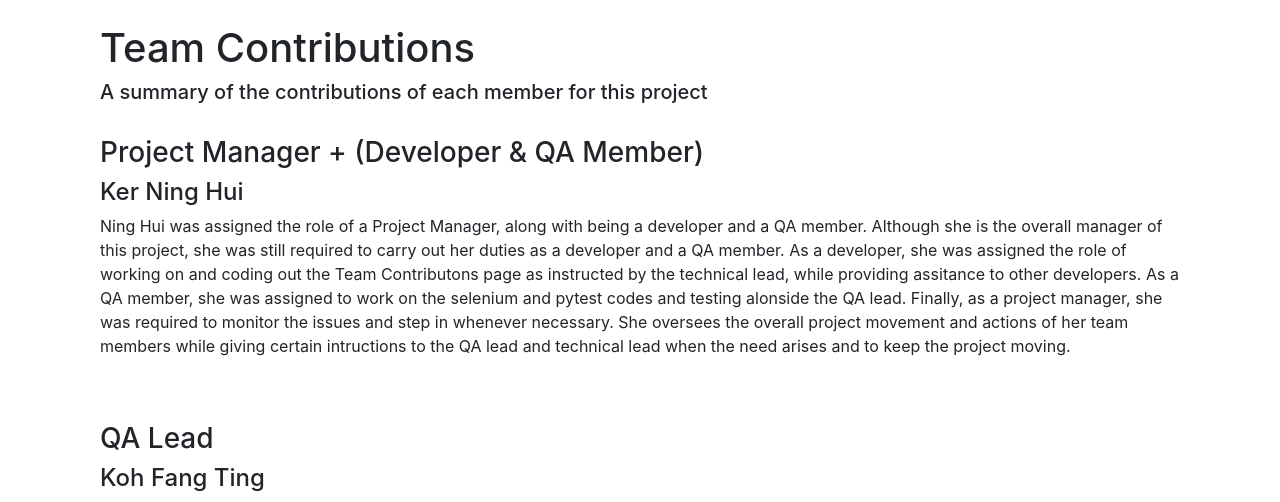
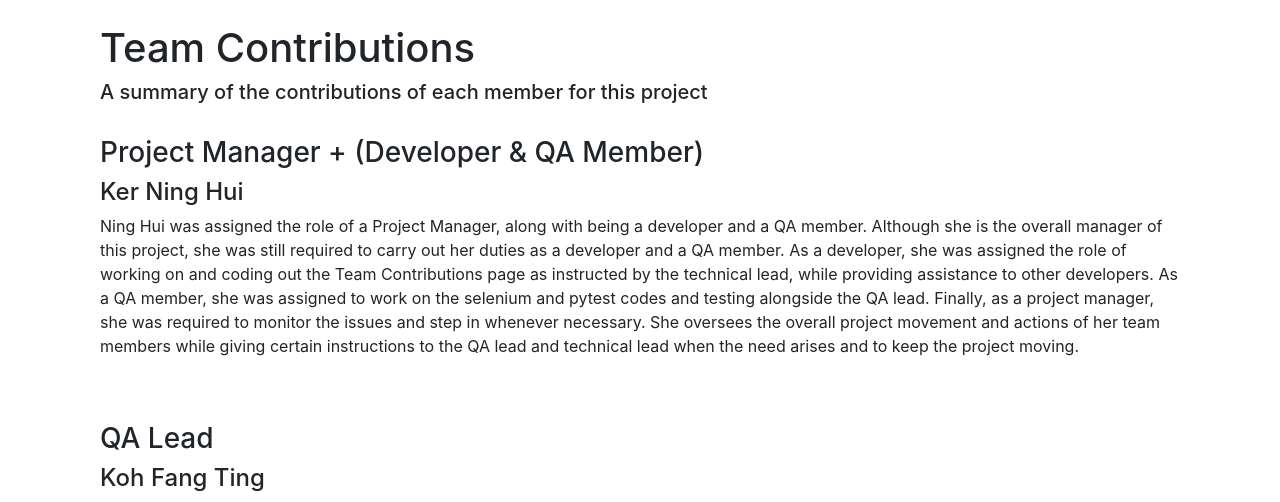
Before and after one commit to ninghuiker/ETI, a Django app: page /teamContributions/ in a window 1280 px wide. Shown: the part 56-558 px from the top of the page. Run offline with Django 3.2, Linux system fonts and the light colour scheme; some libraries are stand-ins or nearby versions.

Commit message:
Some updates (test_case & TC page)

```diff
--- a/editdojo/templates/teamContributions.html
+++ b/editdojo/templates/teamContributions.html
@@ -19,11 +19,11 @@
     <p>
         Ning Hui was assigned the role of a Project Manager, along with being a developer and a QA member. Although
         she is the overall manager of this project, she was still required to carry out her duties as a developer
-        and a QA member. As a developer, she was assigned the role of working on and coding out the Team Contributons
-        page as instructed by the technical lead, while providing assitance to other developers. As a QA member, she
-        was assigned to work on the selenium and pytest codes and testing alonside the QA lead. Finally, as a project
+        and a QA member. As a developer, she was assigned the role of working on and coding out the Team Contributions
+        page as instructed by the technical lead, while providing assistance to other developers. As a QA member, she
+        was assigned to work on the selenium and pytest codes and testing alongside the QA lead. Finally, as a project
         manager, she was required to monitor the issues and step in whenever necessary. She oversees the overall project
-        movement and actions of her team members while giving certain intructions to the QA lead and technical lead when
+        movement and actions of her team members while giving certain instructions to the QA lead and technical lead when
         the need arises and to keep the project moving.
     </p>
 
```
Also changed, not shown: 2 other files.
